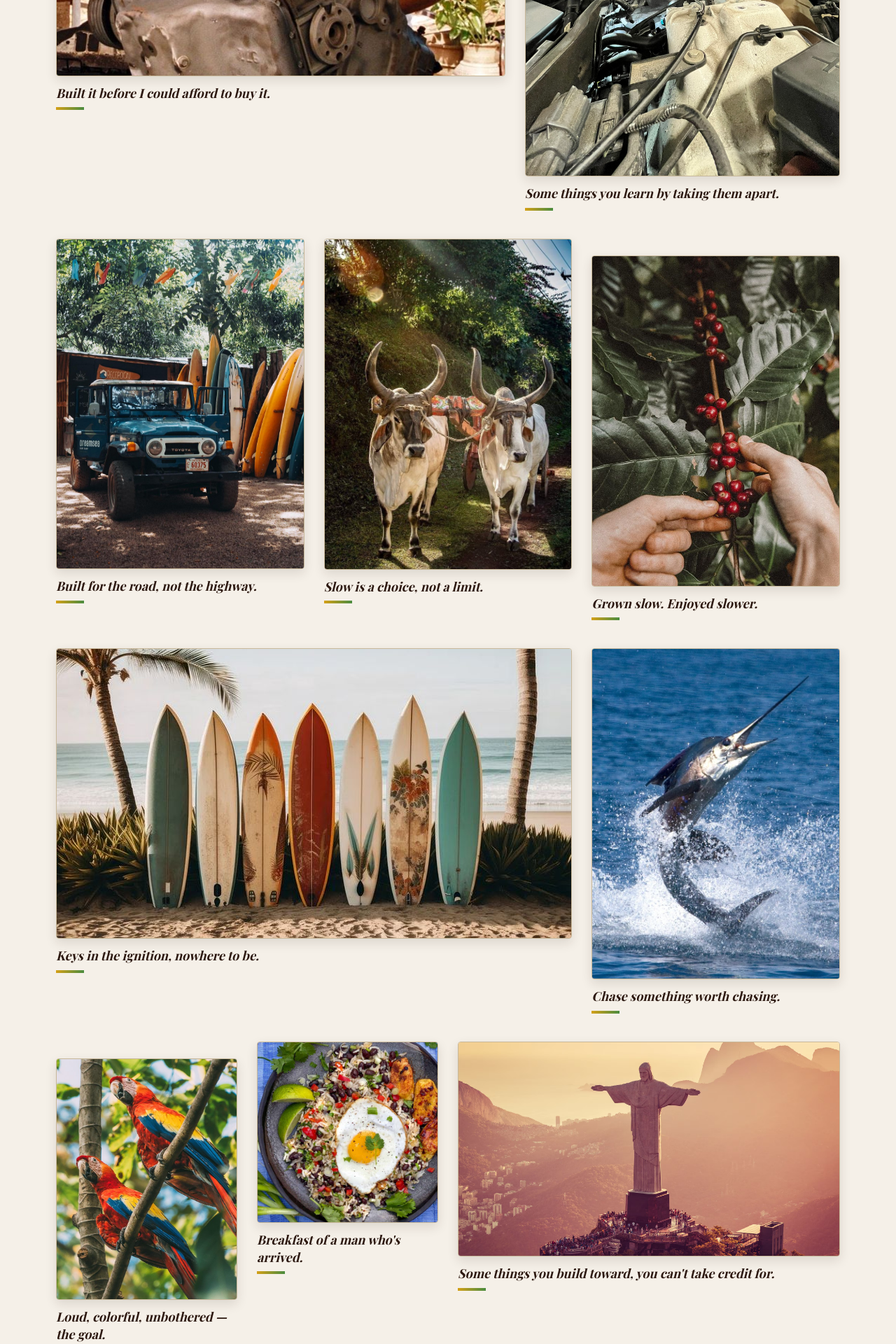
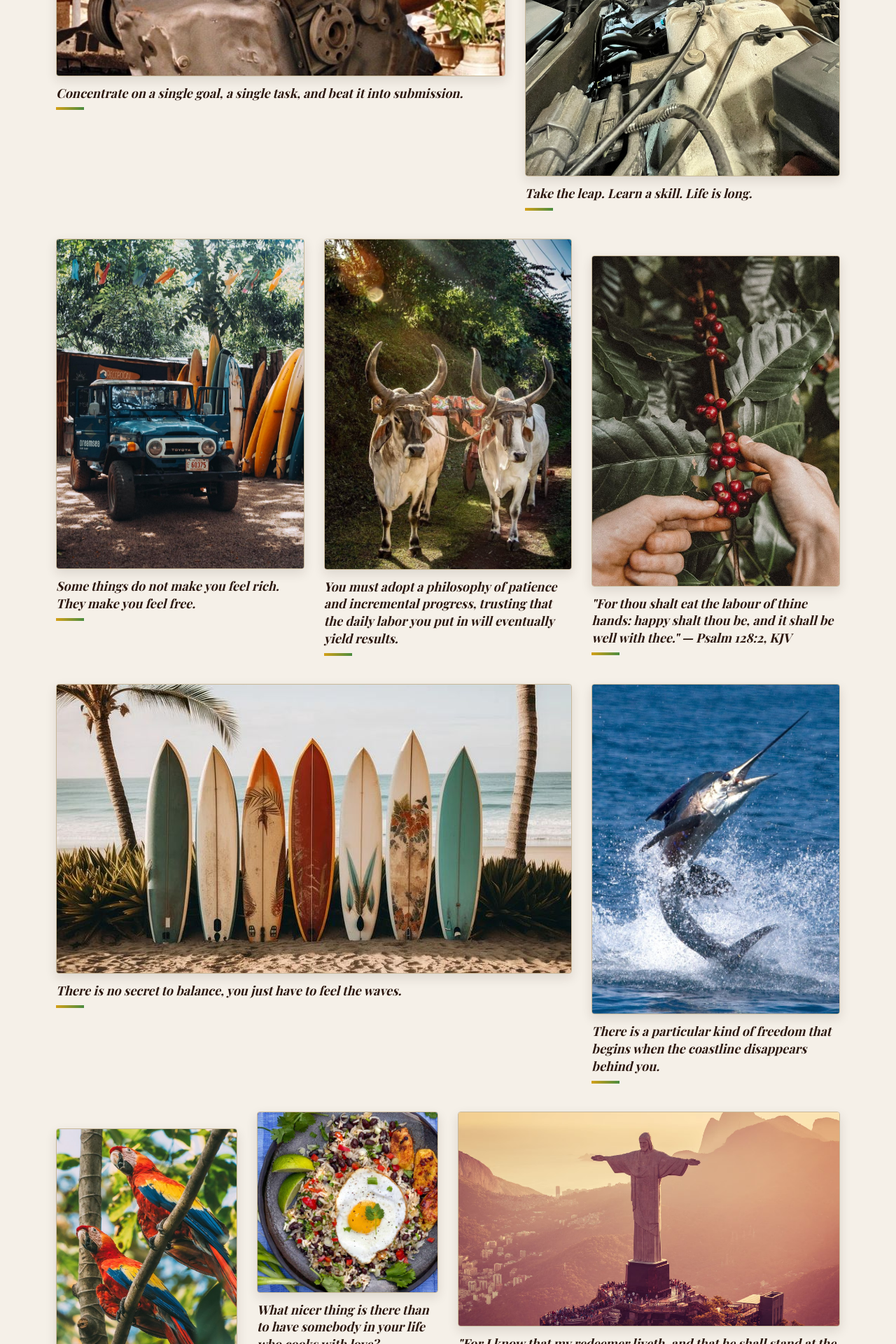
Before and after one commit to HaciendadeSalas/pura-vida-daily, a Next.js app: page /about in a window 1280 px wide. Shown: the part 2020-3940 px from the top of the page at 70% size. Built offline with nearby package versions, Linux system fonts and the light colour scheme; a web font is replaced by a local one.

Commit message:
Update About page Vision section captions
Replaces all 10 placeholder captions with finalized copy, including two KJV scripture references.

```diff
--- a/src/app/about/page.tsx
+++ b/src/app/about/page.tsx
@@ -50,70 +50,75 @@ const visionItems: {
 }[] = [
   {
     src: "/images/about/mechanic.jpg",
-    caption: "Built it before I could afford to buy it.",
+    caption: "Concentrate on a single goal, a single task, and beat it into submission.",
     desktopSpan: 7,
     desktopAspect: "4 / 3",
     mobileAspect: "1 / 1",
   },
   {
     src: "/images/about/mechanic_II.jpg",
-    caption: "Some things you learn by taking them apart.",
+    caption: "Take the leap. Learn a skill. Life is long.",
     desktopSpan: 5,
     desktopAspect: "3 / 4",
     mobileAspect: "3 / 4",
   },
   {
     src: "/images/about/old_land_rover.jpg",
-    caption: "Built for the road, not the highway.",
+    caption: "Some things do not make you feel rich. They make you feel free.",
     desktopSpan: 4,
     desktopAspect: "3 / 4",
     mobileAspect: "4 / 5",
   },
   {
     src: "/images/about/oxen.jpg",
-    caption: "Slow is a choice, not a limit.",
+    caption:
+      "You must adopt a philosophy of patience and incremental progress, trusting that the daily labor you put in will eventually yield results.",
     desktopSpan: 4,
     desktopAspect: "3 / 4",
     mobileAspect: "2 / 3",
   },
   {
     src: "/images/about/picking_coffee.jpg",
-    caption: "Grown slow. Enjoyed slower.",
+    caption:
+      '"For thou shalt eat the labour of thine hands: happy shalt thou be, and it shall be well with thee." — Psalm 128:2, KJV',
     desktopSpan: 4,
     desktopAspect: "3 / 4",
     mobileAspect: "2 / 3",
   },
   {
     src: "/images/about/surf.jpg",
-    caption: "Keys in the ignition, nowhere to be.",
+    caption: "There is no secret to balance, you just have to feel the waves.",
     desktopSpan: 8,
     desktopAspect: "16 / 9",
     mobileAspect: "3 / 2",
   },
   {
     src: "/images/about/sword_fish.jpg",
-    caption: "Chase something worth chasing.",
+    caption:
+      "There is a particular kind of freedom that begins when the coastline disappears behind you.",
     desktopSpan: 4,
     desktopAspect: "3 / 4",
     mobileAspect: "3 / 4",
   },
   {
     src: "/images/about/macaws.jpg",
-    caption: "Loud, colorful, unbothered — the goal.",
+    caption:
+      "Some people come into your life for a season.... And then there are those who, like macaws, choose you for a lifetime.",
     desktopSpan: 3,
     desktopAspect: "3 / 4",
     mobileAspect: "4 / 5",
   },
   {
     src: "/images/about/gallo_pinto.jpg",
-    caption: "Breakfast of a man who's arrived.",
+    caption: "What nicer thing is there than to have somebody in your life who cooks with love?",
     desktopSpan: 3,
     desktopAspect: "1 / 1",
     mobileAspect: "1 / 1",
   },
   {
     src: "/images/about/Jesus_Christ_Redeemer.avif",
-    caption: "Some things you build toward, you can't take credit for.",
+    caption:
+      '"For I know that my redeemer liveth, and that he shall stand at the latter day upon the earth." — Job 19:25, KJV',
     desktopSpan: 6,
     desktopAspect: "16 / 9",
     mobileAspect: "8 / 5",
```
